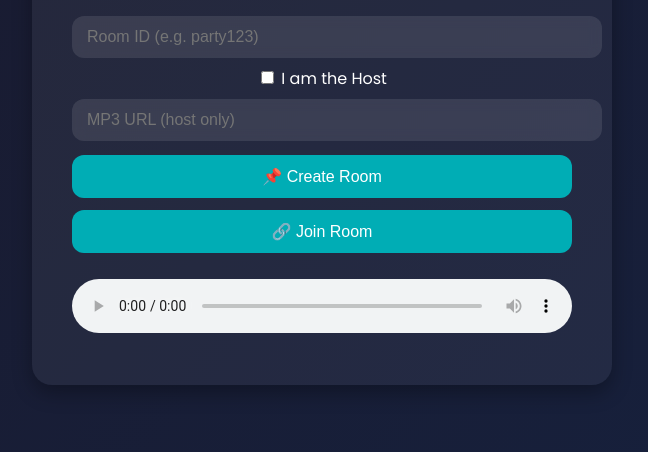
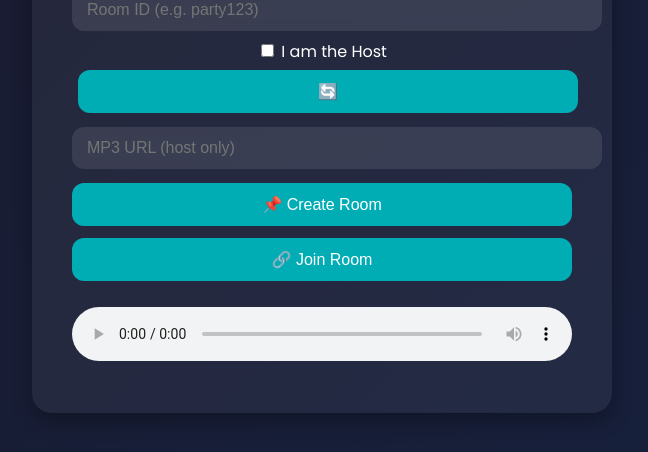
Before and after one commit to lyquyen551999/streamlit-music-files, a website: page index.html in a window 1280 px wide. Shown: the part 254-706 px from the top of the page, without its empty margins (318-966 px from the left). Drawn offline with Linux system fonts and the light colour scheme.

Commit message:
Update index.html

```diff
--- a/index.html
+++ b/index.html
@@ -75,6 +75,7 @@
   <input id="roomId" placeholder="Room ID (e.g. party123)" type="text"/>
   <label><input id="isHost" onchange="toggleAudioInput()" type="checkbox"/> I am the Host</label>
   <select id="audioSelect" style="display:none"></select>
+  <button onclick="fetchSongs()" style="margin-left: 6px;" title="Refresh song list">🔄</button>
   <input id="audioURL" placeholder="MP3 URL (host only)" type="text"/>
   <button id="createBtn" onclick="createRoom()">📌 Create Room</button>
   <button id="joinBtn" onclick="joinRoom()">🔗 Join Room</button>
```
